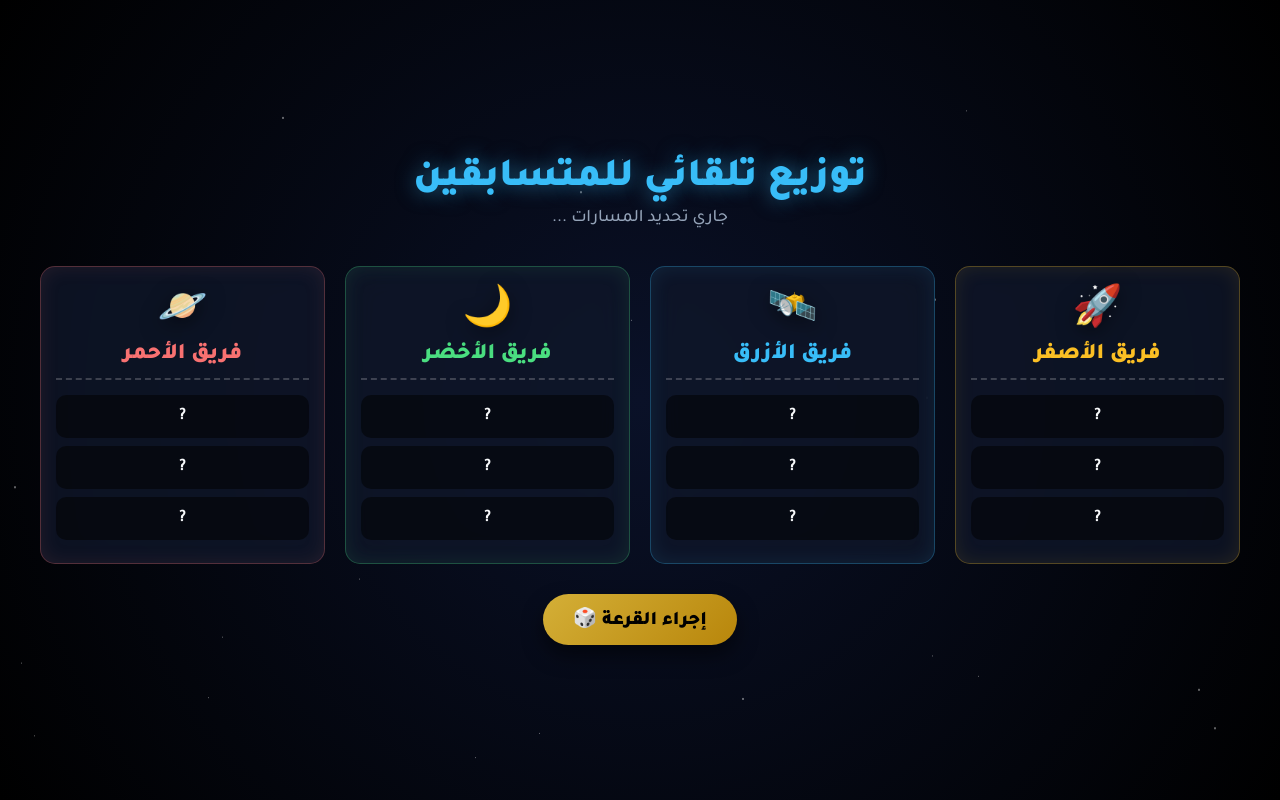
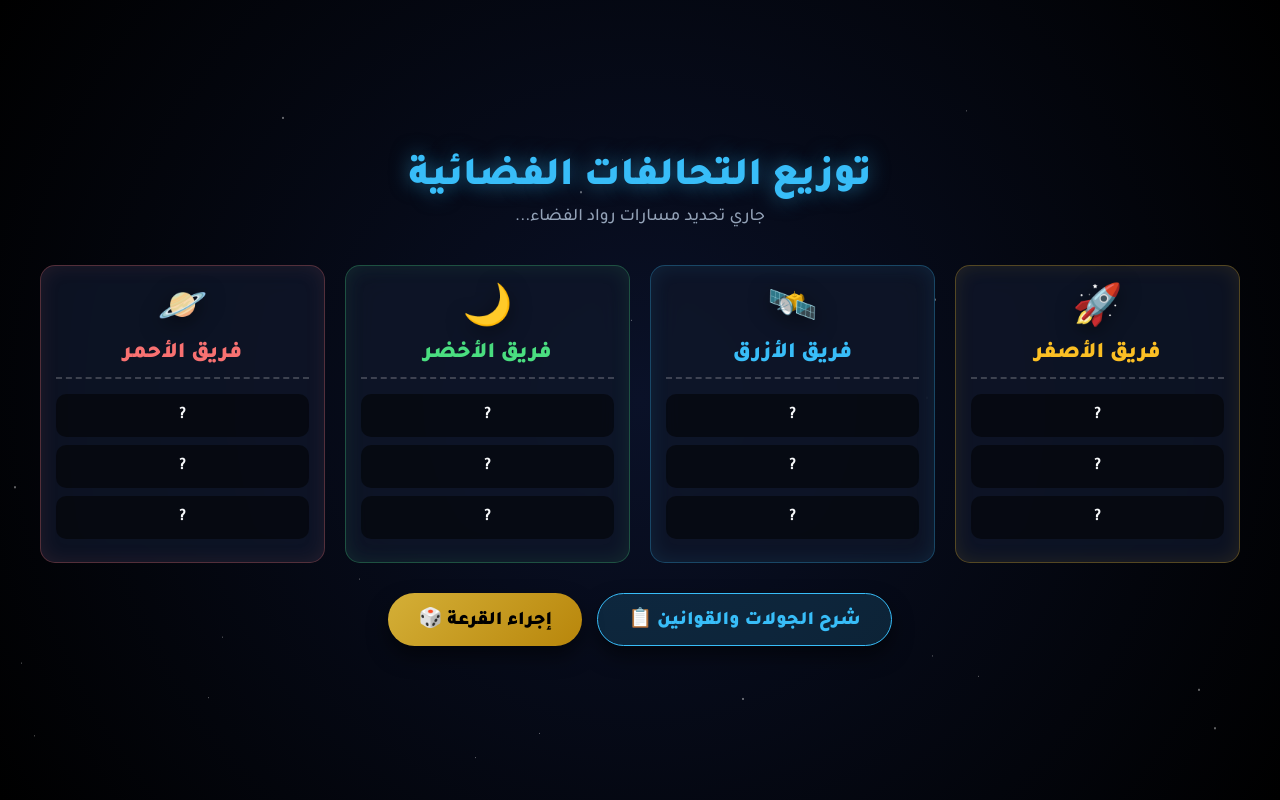
Before and after one commit to ATC5/8, a plain HTML site: page index.html in a window 1280 px wide. Drawn offline with Linux system fonts and the light colour scheme.

Commit message:
Update index.html

```diff
--- a/index.html
+++ b/index.html
@@ -24,12 +24,14 @@
         .team-artemis { color: #4ade80; box-shadow: inset 0 0 20px rgba(74, 222, 128, 0.1); border-color: rgba(74, 222, 128, 0.3);}
         .team-red { color: #f87171; box-shadow: inset 0 0 20px rgba(248, 113, 113, 0.1); border-color: rgba(248, 113, 113, 0.3);}
         .student-slot { background: rgba(0,0,0,0.5); margin: 8px 0; padding: 10px; border-radius: 10px; font-size: 1.1rem; font-weight: 700; color: #f8fafc; display: flex; align-items: center; justify-content: center; border: 1px solid transparent; min-height: 20px; transition: 0.3s; }
-        .controls { margin-top: 30px; z-index: 10; display: flex; gap: 15px; }
-        .btn { padding: 12px 30px; font-size: 1.2rem; font-weight: 900; border-radius: 50px; cursor: pointer; font-family: 'Tajawal', sans-serif; border: none; transition: 0.3s; box-shadow: 0 10px 20px rgba(0,0,0,0.5); }
+        .controls { margin-top: 30px; z-index: 10; display: flex; gap: 15px; flex-wrap: wrap; justify-content: center; }
+        .btn { padding: 12px 30px; font-size: 1.2rem; font-weight: 900; border-radius: 50px; cursor: pointer; font-family: 'Tajawal', sans-serif; border: none; transition: 0.3s; box-shadow: 0 10px 20px rgba(0,0,0,0.5); text-decoration: none; display: inline-block; }
+        #intro-btn { background: rgba(56, 189, 248, 0.15); border: 1.5px solid #38bdf8; color: #38bdf8; }
+        #intro-btn:hover { background: #38bdf8; color: #000; transform: translateY(-5px); }
         #start-draw { background: linear-gradient(135deg, #d4af37, #b8860b); color: #000; }
         #start-draw:hover { transform: translateY(-5px); background: linear-gradient(135deg, #f5d76e, #d4af37); }
         #start-draw:disabled { background: #334155; color: #64748b; cursor: not-allowed; transform: none; box-shadow: none; }
-        #next-round { background: linear-gradient(135deg, #3b82f6, #1d4ed8); color: #fff; display: none; text-decoration: none;}
+        #next-round { background: linear-gradient(135deg, #3b82f6, #1d4ed8); color: #fff; display: none; }
         #next-round:hover { transform: translateY(-5px); background: linear-gradient(135deg, #60a5fa, #3b82f6); }
         .spinner { animation: spinColor 0.1s infinite alternate; }
         @keyframes spinColor { 0% { color: #94a3b8; } 100% { color: #fff; } }
@@ -38,8 +40,8 @@
 <body>
     <div class="stars-container" id="stars-js"></div>
     <div class="header">
-        <h1>توزيع  تلقائي للمتسابقين</h1>
-        <p>جاري تحديد المسارات  ...</p>
+        <h1>توزيع التحالفات الفضائية</h1>
+        <p>جاري تحديد مسارات رواد الفضاء...</p>
     </div>
     <div class="teams-container">
         <div class="team-card team-apollo" id="team-1">
@@ -72,6 +74,7 @@
         </div>
     </div>
     <div class="controls">
+        <a id="intro-btn" href="intro.html" class="btn">شرح الجولات والقوانين 📋</a>
         <button id="start-draw" class="btn" onclick="startDraw()">إجراء القرعة 🎲</button>
         <a id="next-round" href="round1.html" class="btn">الانتقال إلى الجولة الأولى ➔</a>
     </div>
```
